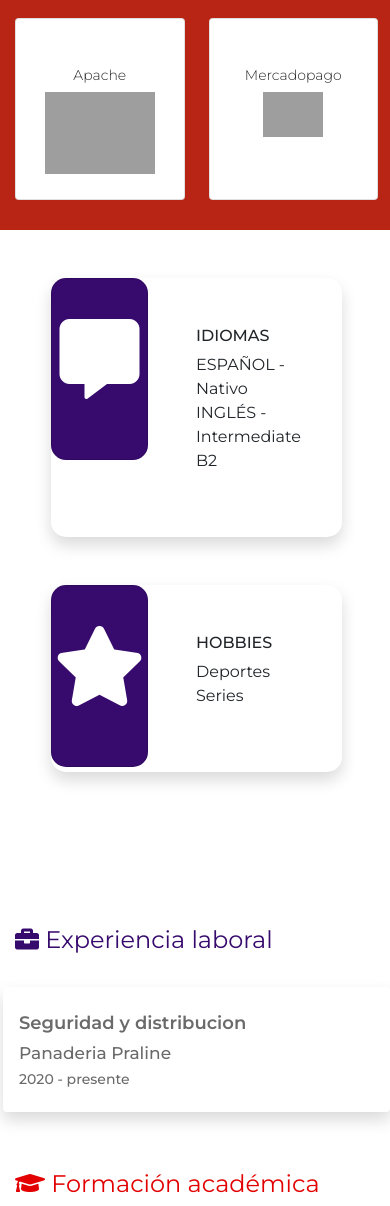
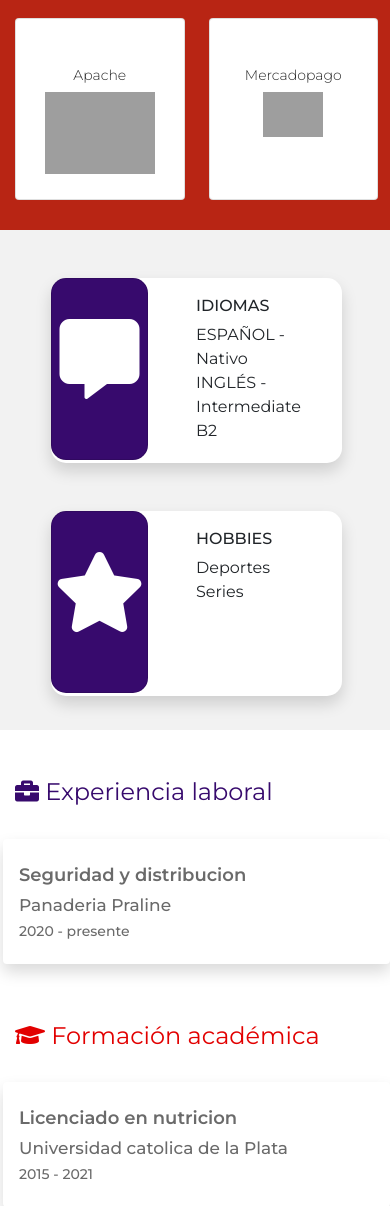
Before and after one commit to alenchufacundo/portfolio, a PHP site: page /sobre-mi.php in a window 390 px wide. Shown: the part 1830-3036 px from the top of the page. Run offline with PHP 8.4, Linux system fonts and the light colour scheme; grey boxes are pictures that could not be loaded.

Commit message:
nuevos cambios

```diff
--- a/css/estilos.css
+++ b/css/estilos.css
@@ -228,6 +228,10 @@ footer .fa-github {
 	padding-bottom: 20px;
 }
 
+#idiomas {
+	height:280px;
+}
+
 #idiomas ul {
 	padding-left: 0px;
 }
@@ -316,6 +320,10 @@ footer .fa-github {
 	height: 500px;
 }
 
+#proyectos .mt-3{
+	margin-bottom: 10px !important;
+}
+
 #proyectos .p-3 {
 	padding: 1rem !important;
 }
@@ -360,5 +368,13 @@ footer .fa-github {
 		padding-left: 15px;
 		padding-bottom: 10px;
 	}
-
+	.card-idioma{
+		height:185px;
+	}
+	#idiomas .col-8 {
+		margin-top: -30px;
+	}
+	#idiomas {
+		height:500px;
+	}
 }
--- a/proyectos.php
+++ b/proyectos.php
@@ -46,7 +46,7 @@ $pg="proyectos";
                             <p>Alta, baja y modificación de un registro de clientes. Realizado en HTML, CSS, PHP,
                                 Bootstrap y Json.</p>
                         </div>
-                        <div class="row p-3 pb-0">
+                        <div class="row py-5 text-center">
                             <div class="col-6">
                                 <a href="https://nelsontarche.com.ar/sistema/abmclientes/" class="btn btn-rojo btnOnline"
                                     target="_blank">Ver online</a>
@@ -69,7 +69,7 @@ $pg="proyectos";
                             <p>Sistema de gestión de clientes, productos y ventas. Realizado en HTML, CSS, PHP, MVC,
                                 Bootstrap, Js, Ajax, jQuery y MySQL de base de datos.</p>
                         </div>
-                        <div class="row p-3 pb-0">
+                        <div class="row py-4 text-center">
                             <div class="col-6">
                                 <a href="https://nelsontarche.com.ar/sistema/abmclientes/" class="btn btn-rojo btnOnline"
                                     target="_blank">Ver online</a>
@@ -93,7 +93,7 @@ $pg="proyectos";
                                 Mercadopago con panel administrador, gestor de usuarios, módulo de permisos y
                                 funcionalidades a fines.</p>
                         </div>
-                        <div class="row p-3 pb-0">
+                        <div class="row py-2 text-center">
                             <div class="col-6">
                                 <a href="https://nelsontarche.com.ar/sistema/abmclientes/" class="btn btn-rojo btnOnline"
                                     target="_blank">Ver online</a>
--- a/sobre-mi.php
+++ b/sobre-mi.php
@@ -135,7 +135,7 @@ $pg="sobre-mi";
                 </div>
             </div>
         </section>
-        <section id="idiomas">
+        <section id="idiomas" style="background-color: #f2f2f2">
             <div class="container">
                 <div class="row py-5 mx-0">
                     <div class="col-sm-6 col-12" style="padding: 0px 48px 48px 48px;">
```
